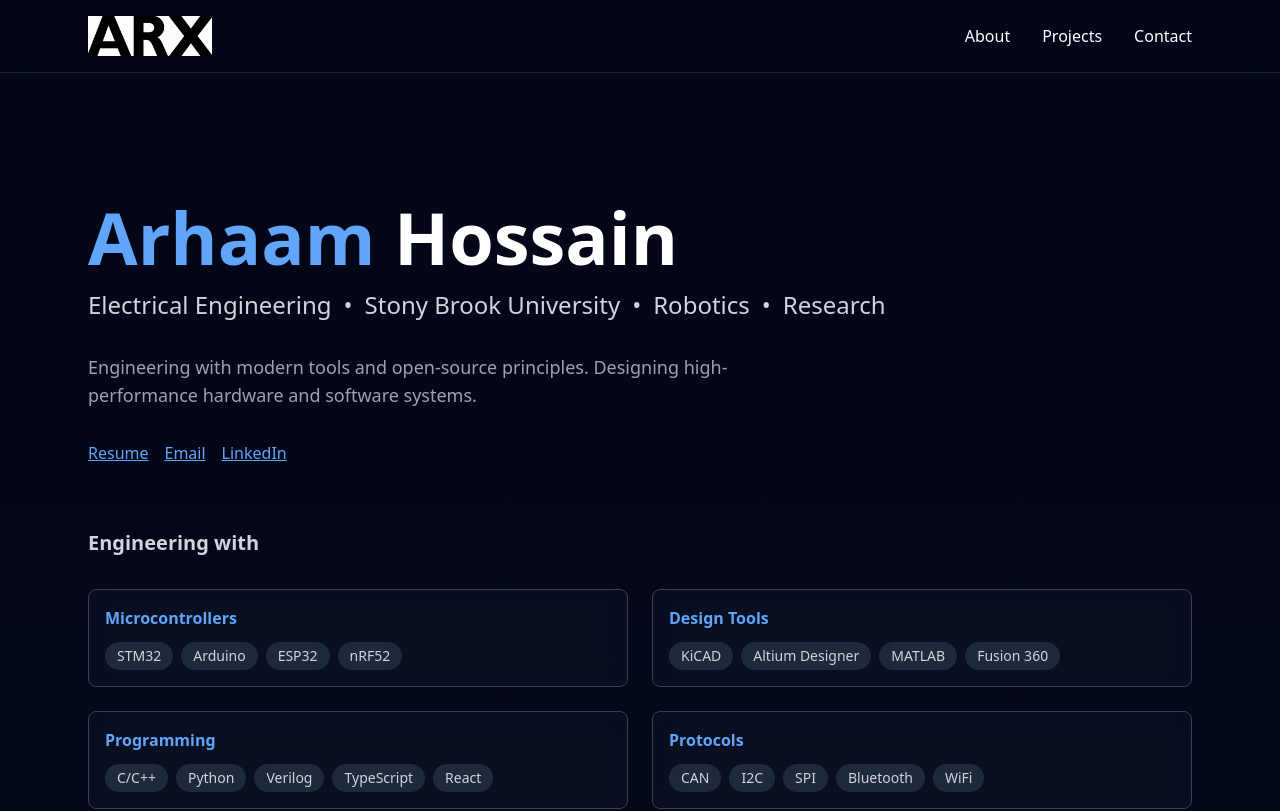
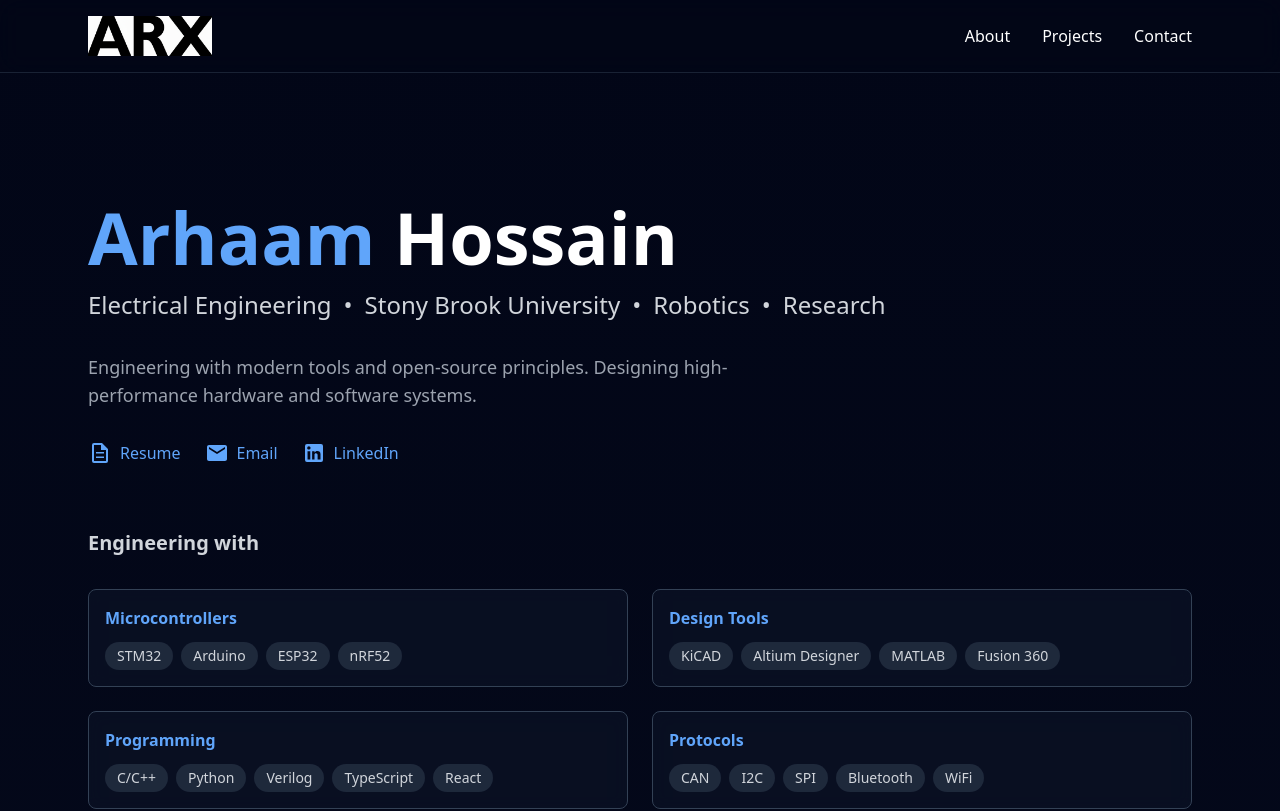
Before and after one commit to arhaamhossain/ARX, a Next.js app: page /ARX/ in a window 1280 px wide. Shown: the top 811 px of the page. Built offline with nearby package versions, Linux system fonts and the light colour scheme.

Commit message:
Add SVG icons for resume, email, and LinkedIn links

```diff
--- a/pages/index.tsx
+++ b/pages/index.tsx
@@ -304,28 +304,40 @@ export default function Home() {
             high-performance hardware and software systems.
           </p>
 
-          {/* Links Section */}
-          <div className="flex flex-wrap gap-4">
+          {/* Links Section with Icons */}
+          <div className="flex flex-wrap gap-6 items-center">
             <a
-              href="/resume.pdf"
+              href="/ARX/resume.pdf"
               target="_blank"
               rel="noopener noreferrer"
-              className="text-blue-400 hover:text-blue-300 underline transition"
+              className="flex items-center gap-2 text-blue-400 hover:text-blue-300 transition"
+              title="Download Resume"
             >
+              <svg className="w-6 h-6" fill="currentColor" viewBox="0 0 24 24">
+                <path d="M14,2H6A2,2 0 0,0 4,4V20A2,2 0 0,0 6,22H18A2,2 0 0,0 20,20V8L14,2M18,20H6V4H13V9H18V20M8,15.5H16V17H8V15.5M8,11H16V12.5H8V11Z" />
+              </svg>
               Resume
             </a>
             <a
               href="mailto:arhaamhossain2004@gmail.com"
-              className="text-blue-400 hover:text-blue-300 underline transition"
+              className="flex items-center gap-2 text-blue-400 hover:text-blue-300 transition"
+              title="Send Email"
             >
+              <svg className="w-6 h-6" fill="currentColor" viewBox="0 0 24 24">
+                <path d="M20,4H4C2.9,4 2,4.9 2,6V18C2,19.1 2.9,20 4,20H20C21.1,20 22,19.1 22,18V6C22,4.9 21.1,4 20,4M20,8L12,13L4,8V6L12,11L20,6V8Z" />
+              </svg>
               Email
             </a>
             <a
               href="https://linkedin.com/in/arhaam-hossain"
               target="_blank"
               rel="noopener noreferrer"
-              className="text-blue-400 hover:text-blue-300 underline transition"
+              className="flex items-center gap-2 text-blue-400 hover:text-blue-300 transition"
+              title="LinkedIn Profile"
             >
+              <svg className="w-6 h-6" fill="currentColor" viewBox="0 0 24 24">
+                <path d="M19,3A2,2 0 0,1 21,5V19A2,2 0 0,1 19,21H5A2,2 0 0,1 3,19V5A2,2 0 0,1 5,3H19M18.5,18.5V13.2A3.26,3.26 0 0,0 15.24,9.94C14.23,9.94 13.13,10.56 12.51,11.6V10.13H10.13V18.5H12.51V13.57C12.51,12.8 13.1,12.17 13.87,12.17A1.73,1.73 0 0,1 15.6,13.87V18.5H18.5M6.88,8.56A1.68,1.68 0 0,0 8.56,6.88C8.56,5.95 7.81,5.19 6.88,5.19A1.69,1.69 0 0,0 5.19,6.88C5.19,7.81 5.95,8.56 6.88,8.56M8.27,18.5V10.13H5.54V18.5H8.27Z" />
+              </svg>
               LinkedIn
             </a>
           </div>
```
